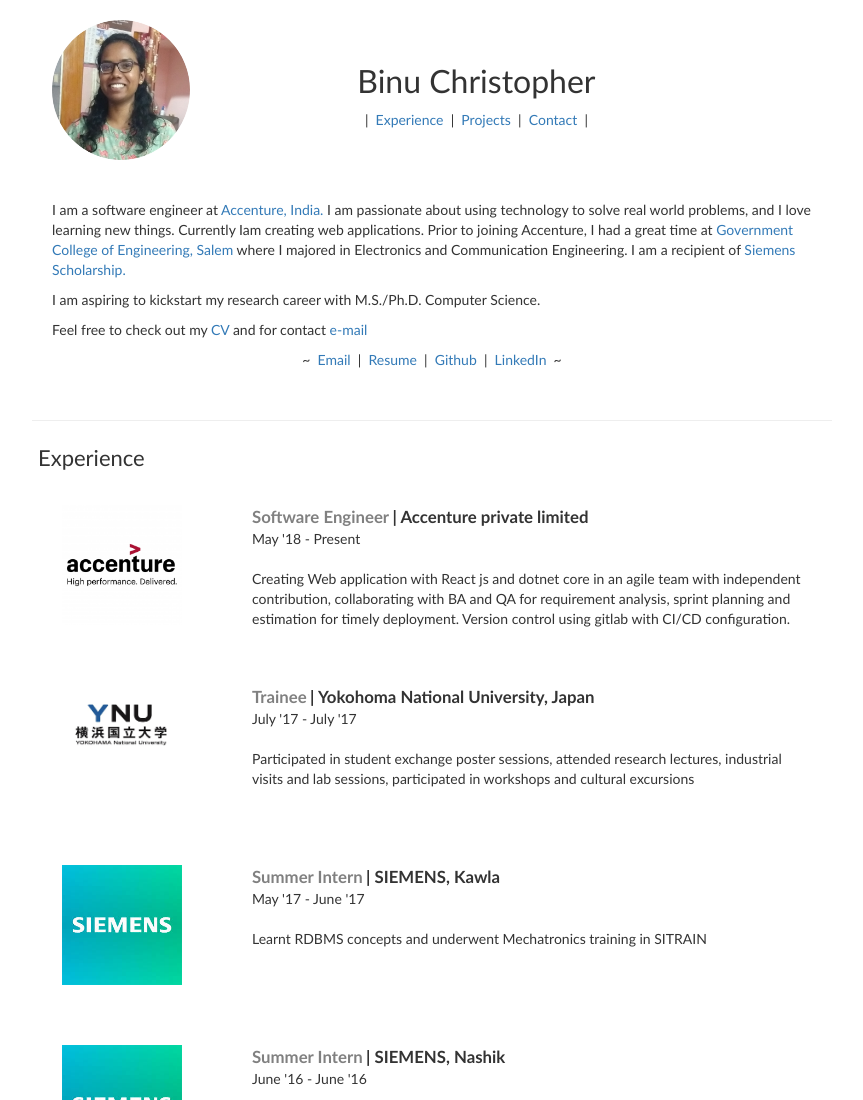
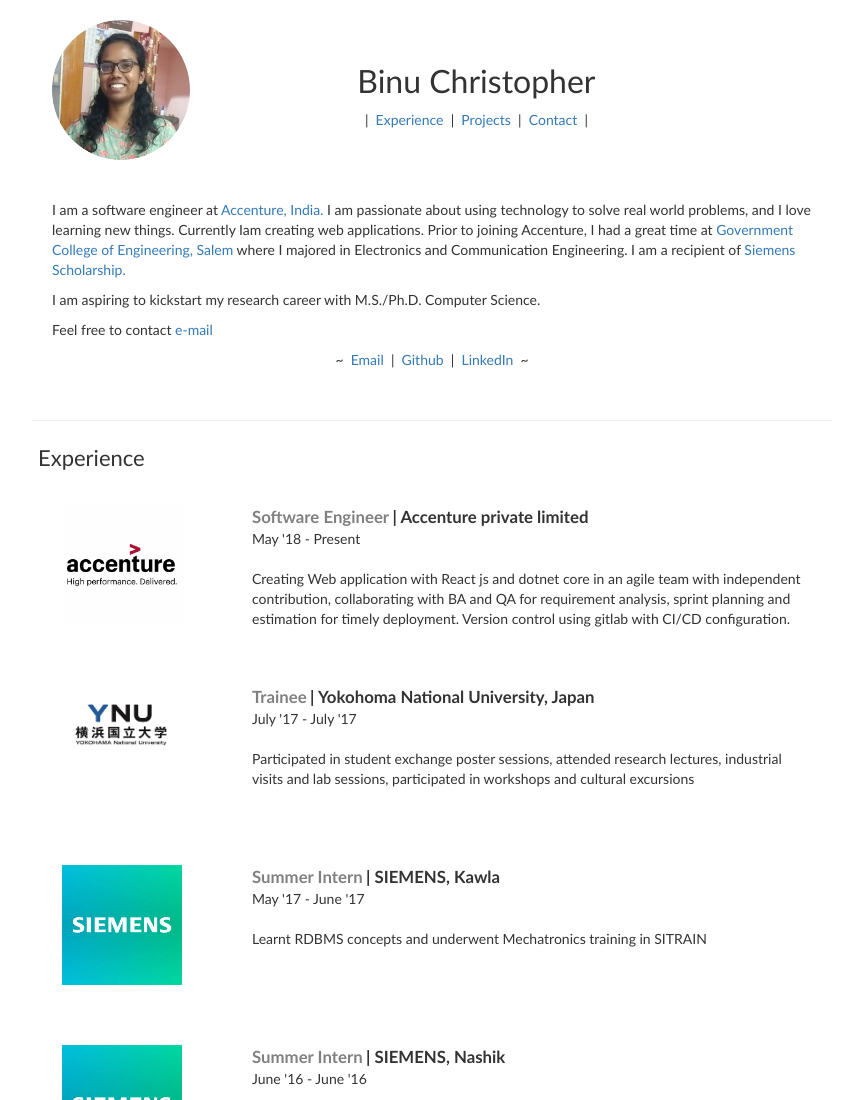
Before and after one commit to BinuChristopher/BinuChristopher.github.io, a plain HTML site: page index.html in a window 1280 px wide. Shown: the top 1100 px of the page, without its empty margins (208-1071 px from the left). Drawn offline with nearby package versions, Linux system fonts and the light colour scheme.

Commit message:
Update index.html

```diff
--- a/index.html
+++ b/index.html
@@ -69,9 +69,7 @@
                                 I am aspiring to kickstart my research career with M.S./Ph.D. Computer Science.
                             </p>
                             <p>
-                                Feel free to check out my
-                                <a href="data/Resume_.pdf" target="_blank" >CV</a>
-                                 and for contact
+                                Feel free to contact
                                  <a href="mailto:binujnt@gmail.com" target="_blank">e-mail</a>
 
 
@@ -79,7 +77,6 @@
                             <p style="text-align:center">
                                 &nbsp~&nbsp
                                 <a href="mailto:binujnt@gmail.com" target="_blank">Email</a> &nbsp|&nbsp
-                                <a href="data/Resume_.pdf" target="_blank" >Resume</a> &nbsp|&nbsp
                                 <!-- <a href="https://scholar.google.co.in/citations?user=PySXCeAAAAAJ&hl=en" target="_blank" >Google Scholar</a> &nbsp|&nbsp -->
                                 <a href="https://github.com/BinuChristopher" target="_blank" >Github</a> &nbsp|&nbsp
                                 <a href="https://www.linkedin.com/in/binuchristopher/" target="_blank">LinkedIn</a> &nbsp~&nbsp
```
